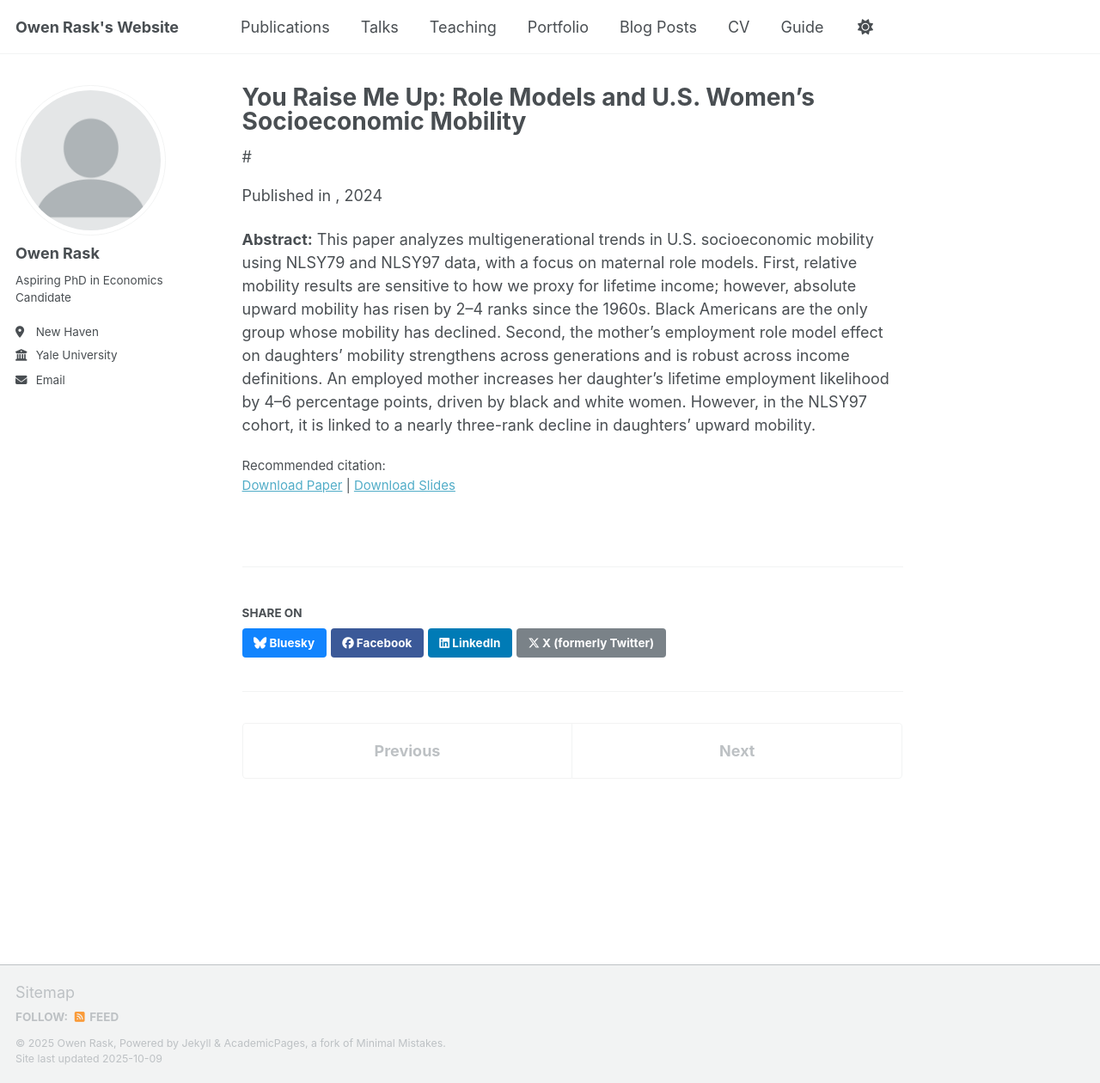
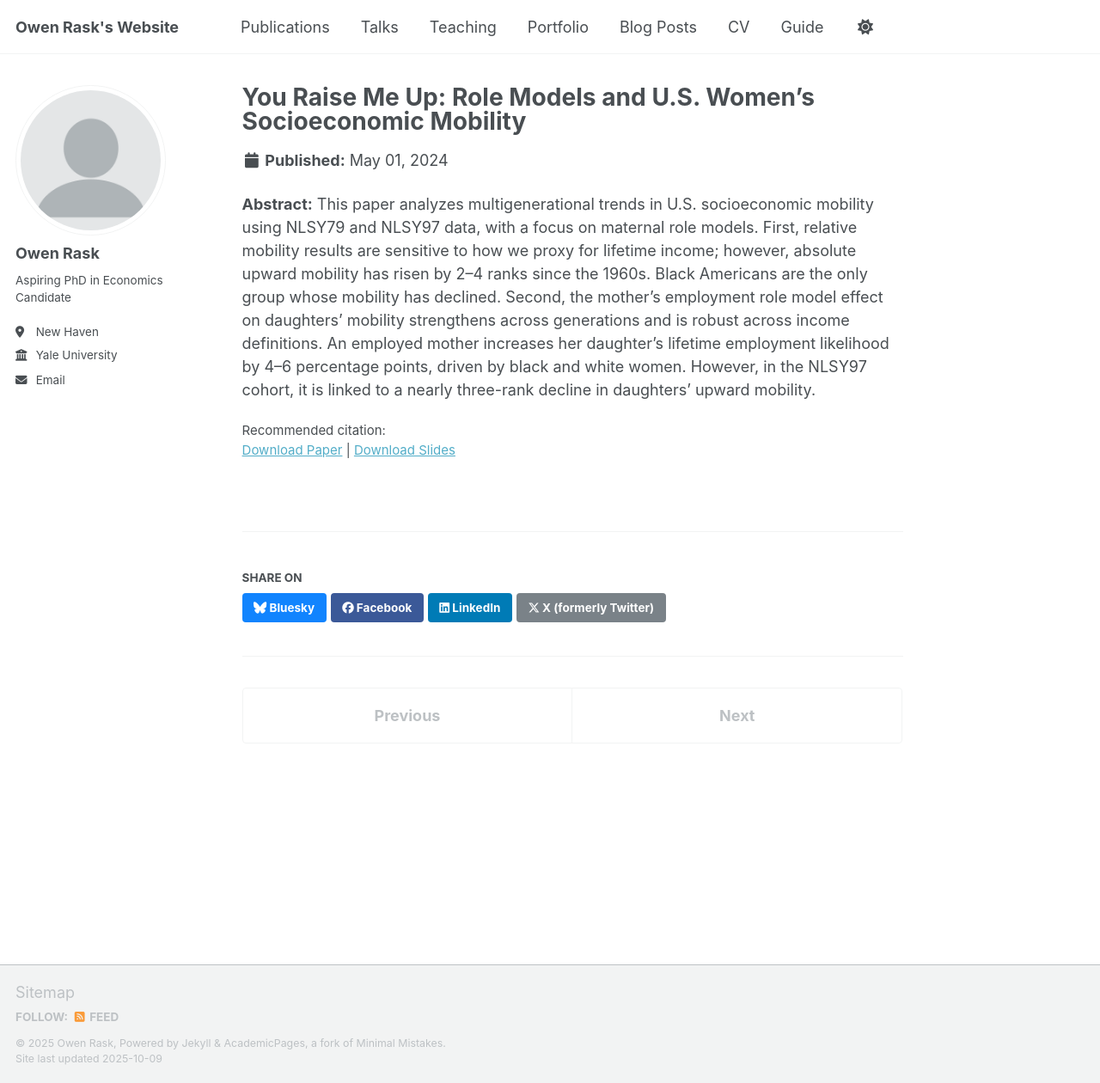
Before and after one commit to OwenRask/OwenRask.github.io, a Jekyll site: the page built from _publications/role_model_women.md, in a window 1280 px wide and 1260 px high. Shown: the whole window at 86% size. Built offline with Jekyll 4.4.1, drawn with Linux system fonts in a browser that asks for light colours; a script that is not in the unit is left out.

Commit message:
Update single.html

```diff
--- a/_layouts/single.html
+++ b/_layouts/single.html
@@ -36,9 +36,6 @@
 
         {% if page.collection == 'teaching' %}
           <p> {{ page.type }}, <i>{{ page.venue }}</i>, {{ page.date | default: "1900-01-01" | date: "%Y" }} </p>
-
-          # {% elsif page.venue and page.date %}
-          # <p>Published in <i>{{ page.venue }}</i>, {{ page.date | default: "1900-01-01" | date: "%Y" }} </p>
 
             {% if page.collection == 'publications' %}
             {% assign v = page.venue | to_s | strip %}
```
